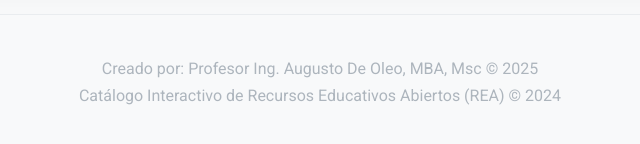
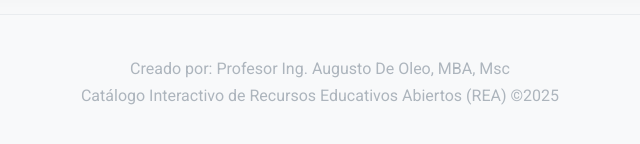
Before and after one commit to adeoleo41/plataformainteractiva, a plain HTML site: page index.html in a window 1280 px wide. Shown: the part 2085-2229 px from the top of the page, 320-960 px from the left. Drawn offline with Linux system fonts and the light colour scheme.

Commit message:
Update index.html

```diff
--- a/index.html
+++ b/index.html
@@ -248,8 +248,8 @@
         </main>
 
         <footer>
-            <p>Creado por: Profesor Ing. Augusto De Oleo, MBA, Msc © 2025</p>
-            <p>Catálogo Interactivo de Recursos Educativos Abiertos (REA) © 2024</p>
+            <p>Creado por: Profesor Ing. Augusto De Oleo, MBA, Msc</p>
+            <p>Catálogo Interactivo de Recursos Educativos Abiertos (REA) ©2025</p>
         </footer>
     </div>
 
```
